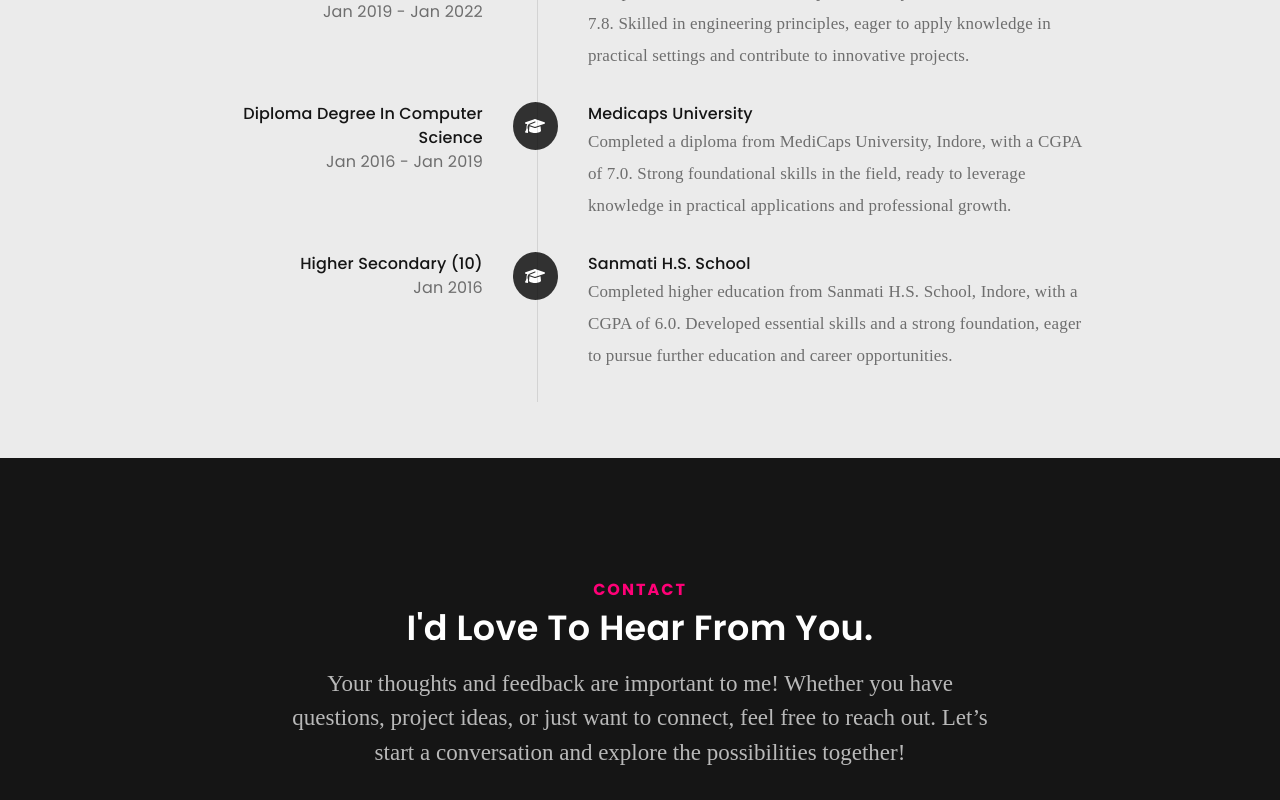
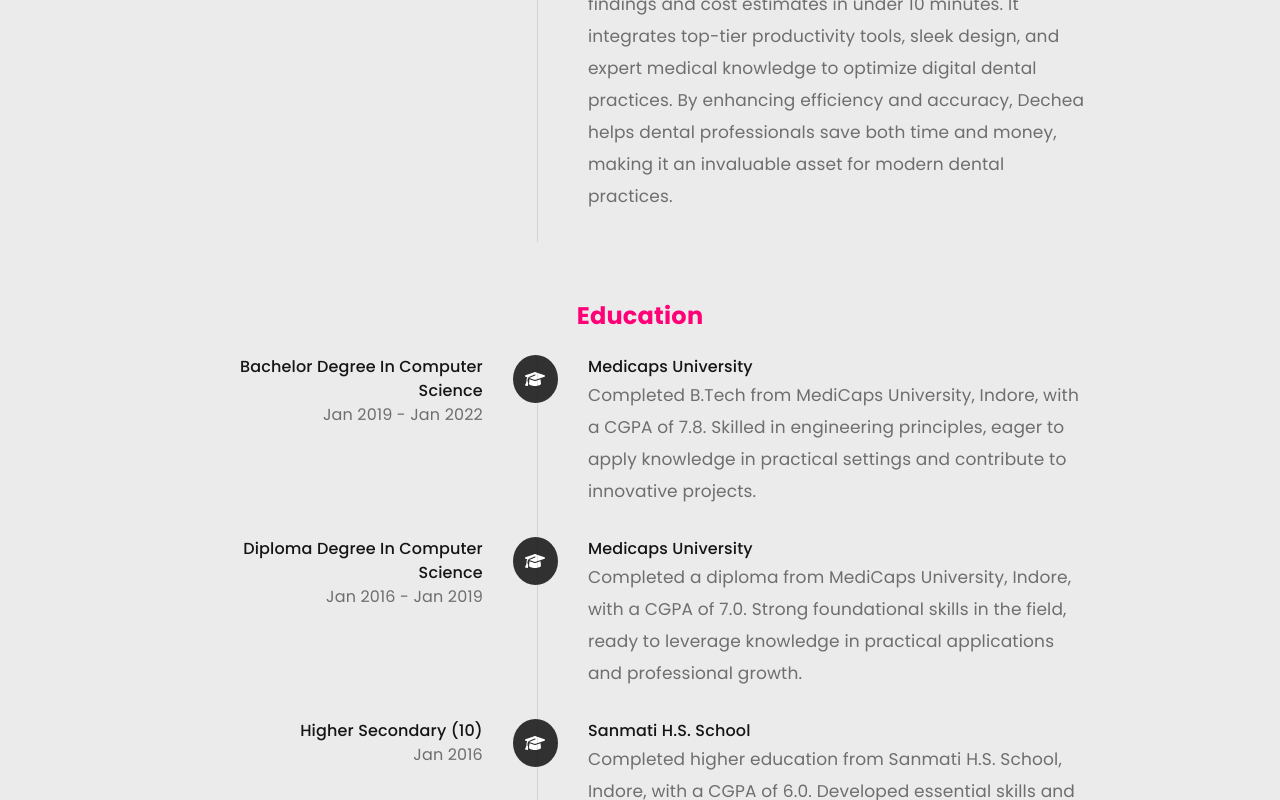
Before and after one commit to Narsingh-jaiswal/Portfolio, a React (Vite) app: page / in a window 1280 px wide. Shown: the part 4040-4840 px from the top of the page. Built offline with nearby package versions, Linux system fonts and the light colour scheme.

Commit message:
update font-family

```diff
--- a/src/components/About/index.tsx
+++ b/src/components/About/index.tsx
@@ -17,7 +17,7 @@ const Profile: React.FC = () => {
             fontSize: '18px',
             textAlign: 'left',
             lineHeight: '1.8',
-            fontFamily: '\'Lora\''
+            fontFamily: '"Poppins", sans-serif'
         }}>{profileDescription}</CustomTypography>
     </Box>
 }
@@ -39,7 +39,7 @@ const ProfileAndSkills: React.FC<ProfileAndSkillsProps> = ({ description, title
         }} component={'h3'}>{title}</CustomTypography>
         <CustomTypography style={{
             color: 'rgb(110, 110, 110)',
-            fontFamily: 'Lora-regular',
+            fontFamily: '"Poppins", sans-serif',
             lineHeight: 'inherit',
             letterSpacing: 1
         }}>{description}</CustomTypography>
--- a/src/components/Contact/index.tsx
+++ b/src/components/Contact/index.tsx
@@ -26,7 +26,7 @@ export const Contact: React.FC = () => {
             </CustomTypography>
 
             <CustomTypography style={{
-                fontFamily: 'lora-regular, serif',
+                fontFamily: '"Poppins", sans-serif',
                 fontSize: '23px',
                 marginBottom: '28px',
                 color: 'rgba(255, 255, 255, 0.7)',
--- a/src/components/Credentials/index.tsx
+++ b/src/components/Credentials/index.tsx
@@ -89,7 +89,7 @@ export const Credentials: React.FC = () => {
             </CustomTypography>
 
             <CustomTypography style={{
-                fontFamily: 'lora-regular, serif',
+                fontFamily: '"Poppins-bold", sans-serif',
                 fontSize: '23px',
                 marginBottom: '28px',
                 color: 'rgb(125, 125, 125)',
--- a/src/components/Home/index.tsx
+++ b/src/components/Home/index.tsx
@@ -41,7 +41,7 @@ export const Home: React.FC = () => {
                     I'm Narsingh Jaiswal
                 </CustomTypography>
                 <Box sx={{ display: 'flex' }}>
-                    <CustomTypography style={{ color: '#FFFFFF', fontSize: '16px', width: '100%', fontFamily: 'Lora' }}>| {skills}</CustomTypography>
+                    <CustomTypography style={{ color: '#FFFFFF', fontSize: '16px', width: '100%', fontFamily: '"Poppins", sans-serif', letterSpacing: '2px' }}>| {skills}</CustomTypography>
                 </Box>
             </Box>
         </Box>
--- a/src/components/Stepper/index.tsx
+++ b/src/components/Stepper/index.tsx
@@ -40,7 +40,7 @@ export const VerticalLinearStepper: React.FC<VerticalLinearStepperProps> = ({ de
                 <CustomTypography style={{ fontFamily: '"Poppins", sans-serif', fontWeight: '500', color: '#151515' }} >{projectName}</CustomTypography>
                 <CustomTypography style={{
                     color: "#6e6e6e",
-                    fontFamily: '"lora-regular", serif',
+                    fontFamily: '"Poppins", sans-serif',
                     fontSize: "17px",
                     lineHeight: '2rem',
                     fontWeight: 400
--- a/src/index.css
+++ b/src/index.css
@@ -1,5 +1,5 @@
 :root {
-  font-family: lora, Inter, system-ui, Avenir, Helvetica, Arial, sans-serif;
+  font-family: Poppins, sans-serif, Inter, system-ui, Avenir, Helvetica, Arial, sans-serif;
   line-height: 1.5;
   font-weight: 400;
 
@@ -11,7 +11,7 @@
   text-rendering: optimizeLegibility;
   background-color: #ebebeb;
 
-  font-family: "Lora", serif !important;
+  font-family: Poppins, sans-serif, serif !important;
   font-optical-sizing: auto;
 }
 
--- a/src/shared/components/Typography.tsx
+++ b/src/shared/components/Typography.tsx
@@ -2,7 +2,7 @@ import React from "react";
 import { Typography, TypographyProps } from "@mui/material";
 
 export const CustomTypography: React.FC<TypographyProps> = ({ children, ...props }) => {
-    const style = { fontFamily: "Lora", color: '#313131' }
+    const style = { fontFamily: '"Poppins", sans-serif', color: '#313131' }
 
     return (
         <Typography style={{ ...style, ...props.style }} {...props}>{children}</Typography>
```
